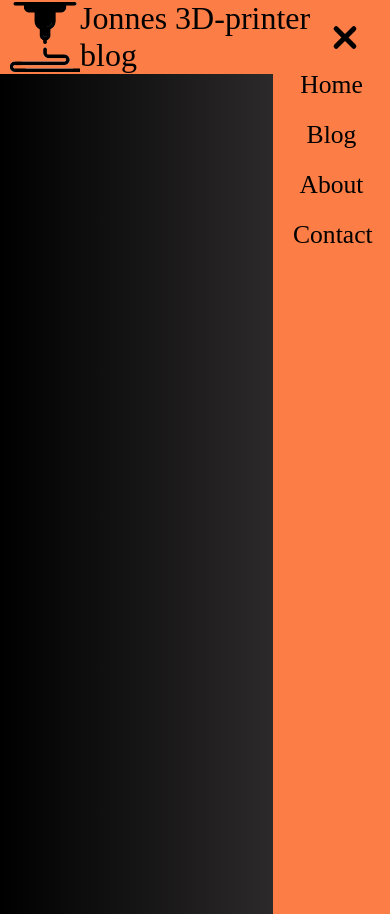
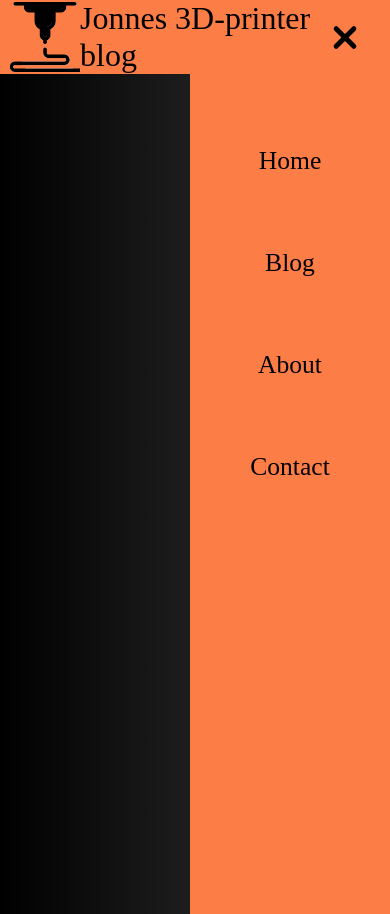
Before and after one commit to Noroff-FEU-Assignments/project-exam-1-jonnebonde, a plain HTML site: page index.html in a window 390 px wide. Both pictures are taken after a click on the element 345 px from the left and 37 px from the top of the page. Drawn offline with Linux system fonts and the light colour scheme.

Commit message:
Fixed header

```diff
--- a/styles/header.css
+++ b/styles/header.css
@@ -22,9 +22,11 @@
 
 .nav-menu-container li {
     list-style-type: none;
+    width: 100%;
 }
 
 .nav-menu-container a {
+    display: block;
     padding: 21px 15px;
     color: var(--black);
     margin: 5px;
@@ -34,7 +36,6 @@
 .nav-menu-container a:hover {
     color: var(--light-orange);
     background-color: var(--black);
-
 }
 
 .nav-hamburgermenu-icon {
--- a/styles/mediaqueries.css
+++ b/styles/mediaqueries.css
@@ -31,13 +31,14 @@
 
     .nav-menu-container ul {
         flex-direction: column;
+        margin-top: 50px;
     }
 
     .nav-menu-container.active {
         display: block;
         position: absolute;
         right: 0;
-        width: 30%;
+        width: 200px;
         height: 100%;
         top: 70px;
         transition: 0.4s ease-in-out;
```
